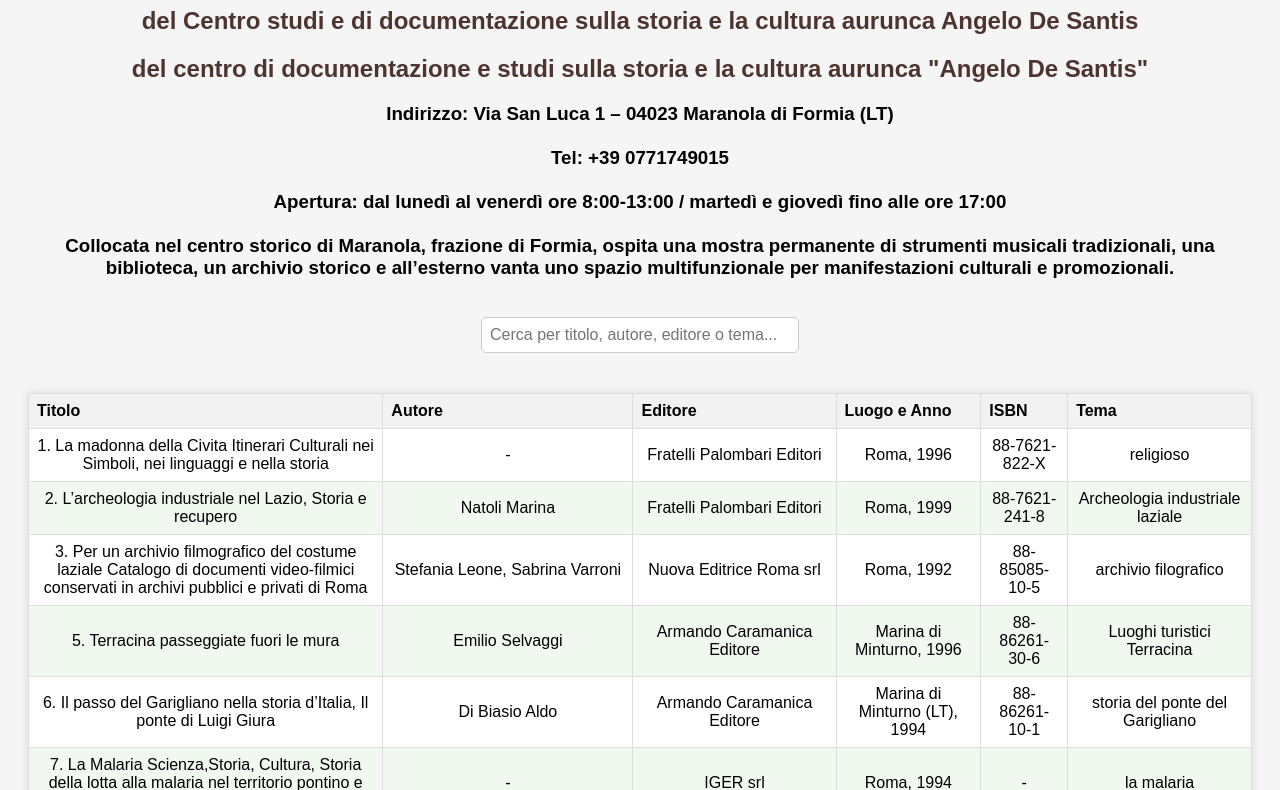
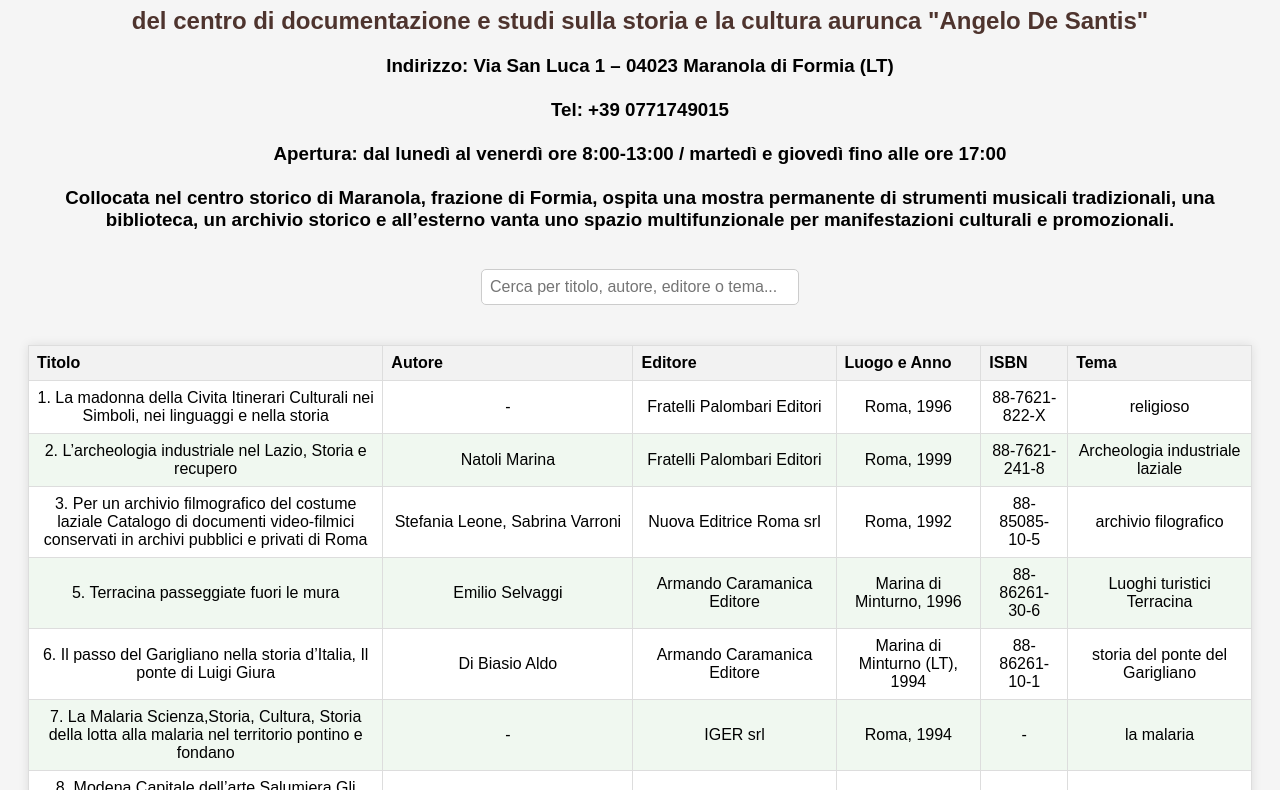
Before and after one commit to bibliografiadelparco/progettoscu2425, a plain HTML site: page docs/index.html in a window 1280 px wide. Shown: the part 206-996 px from the top of the page. Drawn offline with Linux system fonts and the light colour scheme.

Commit message:
Update index.html

```diff
--- a/docs/index.html
+++ b/docs/index.html
@@ -56,7 +56,6 @@
     </div>
   </header>
   <h1> BIBLIOTECA ONLINE </h1>
-  <h2> del Centro studi e di documentazione sulla storia e la cultura aurunca Angelo De Santis </h2>
    <h2> del centro di documentazione e studi sulla storia e la cultura aurunca "Angelo De Santis" </h2>
   <h3>Indirizzo: Via San Luca 1 – 04023 Maranola di Formia (LT)<br><br>
     Tel: +39 0771749015<br><br>
```
